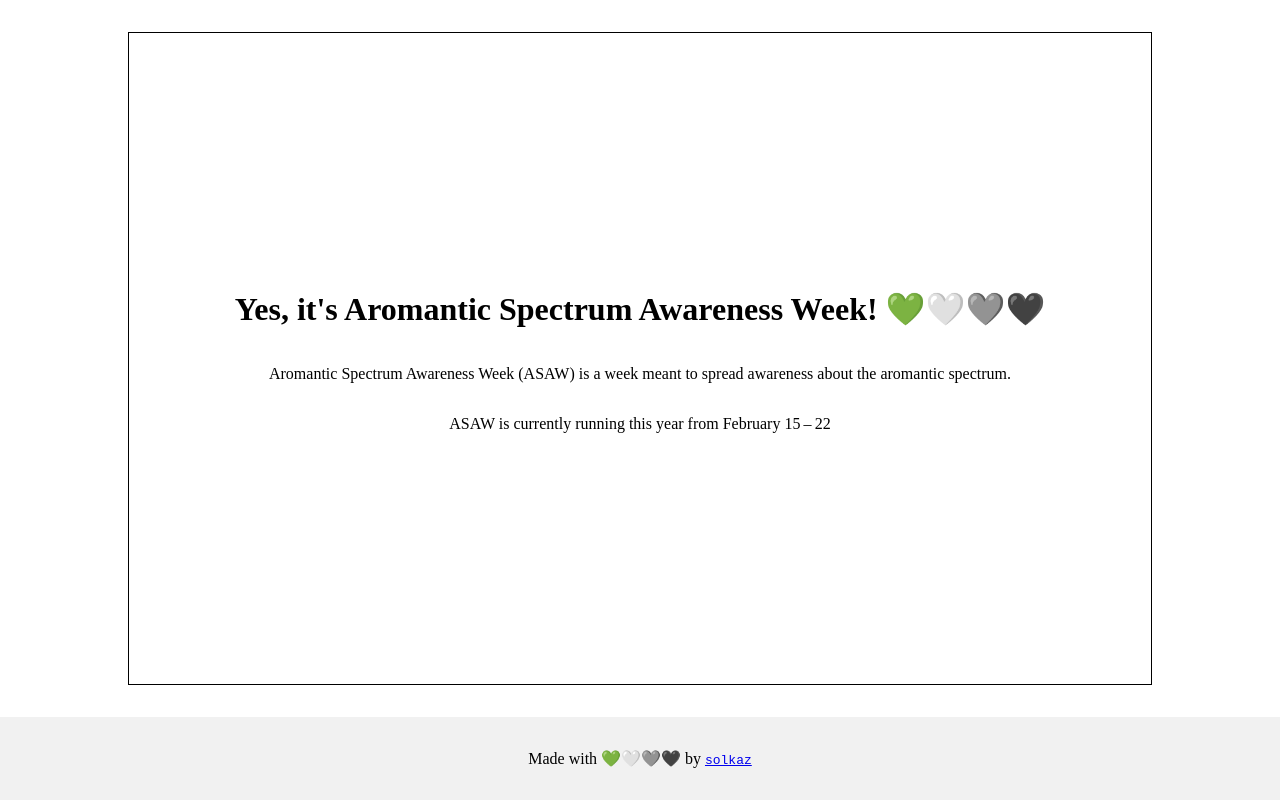
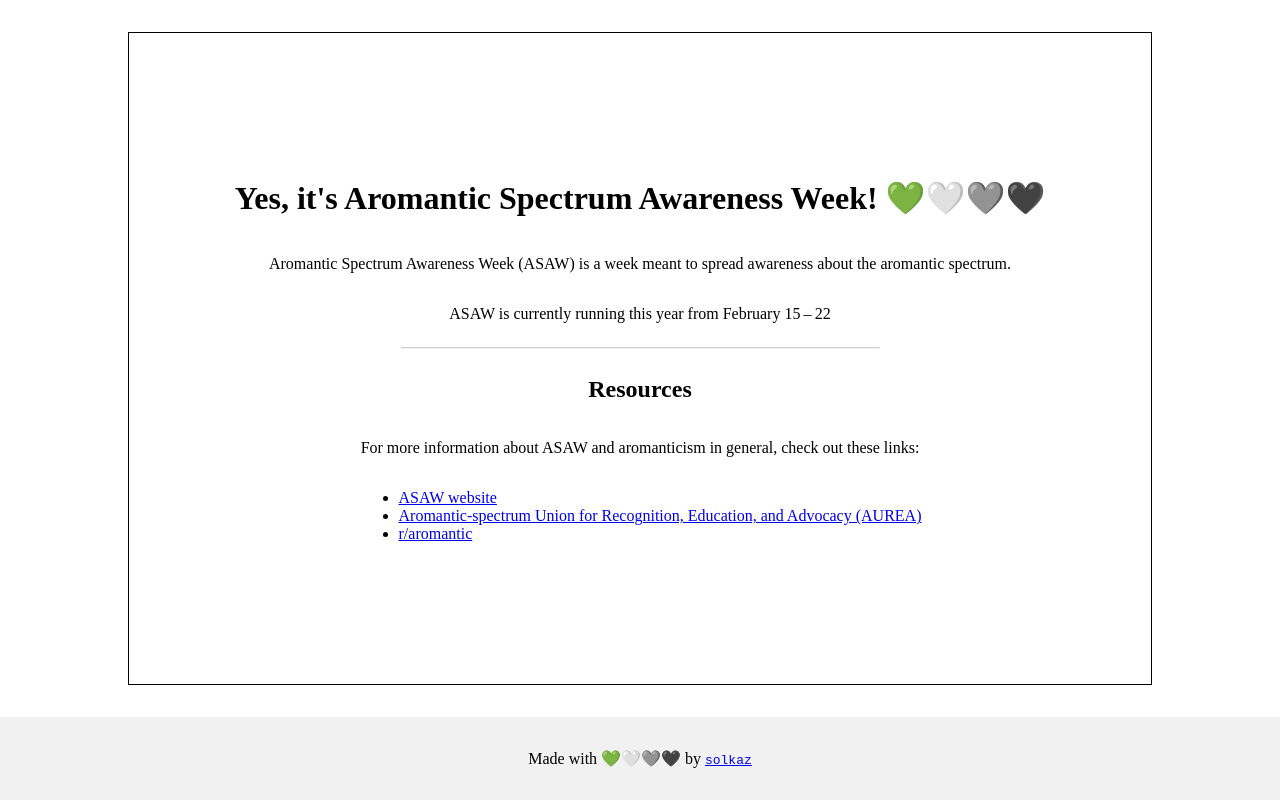
Before and after one commit to solkaz/is-it-aromantic-spectrum-awareness-week, a SvelteKit app: page / in a window 1280 px wide. Built offline with nearby package versions, Linux system fonts and the light colour scheme.

Commit message:
Add resource links

```diff
--- a/src/routes/+page.svelte
+++ b/src/routes/+page.svelte
@@ -11,6 +11,21 @@
 		day: 'numeric'
 	});
 	const state = $state(getState(new Date()));
+
+	const resourceLinks = [
+		{
+			label: 'ASAW website',
+			href: 'https://www.arospecweek.org/'
+		},
+		{
+			label: 'Aromantic-spectrum Union for Recognition, Education, and Advocacy (AUREA)',
+			href: 'https://www.aromanticism.org/'
+		},
+		{
+			label: 'r/aromantic',
+			href: 'https://www.reddit.com/r/aromantic'
+		}
+	];
 </script>
 
 <main id="main-content">
@@ -33,12 +48,28 @@
 			from {dateFormatWithYear.formatRange(...getAsawDateRange(state.currentYear + 1))}
 		</p>
 	{/if}
+
+	<hr />
+
+	<h2>Resources</h2>
+	<p>For more information about ASAW and aromanticism in general, check out these links:</p>
+	<ul>
+		{#each resourceLinks as link (link.href)}
+			<li>
+				<a href={link.href} rel="external noopener" target="_blank">
+					{link.label}
+				</a>
+			</li>
+		{/each}
+	</ul>
 </main>
 
 <footer>
 	<p>
 		Made with 💚🤍🩶🖤 by
-		<a href="https://github.com/solkaz" rel="_noopener" target="_blank" class="monospace">solkaz</a>
+		<a href="https://github.com/solkaz" rel="external _noopener" target="_blank" class="monospace"
+			>solkaz</a
+		>
 	</p>
 </footer>
 
@@ -64,6 +95,7 @@
 		max-height: 800px;
 		width: 80%;
 		margin: 2rem auto;
+		padding: 2rem;
 		display: flex;
 		flex-flow: column nowrap;
 		align-items: center;
@@ -85,6 +117,11 @@
 		}
 	}
 
+	hr {
+		width: 50%;
+		opacity: 50%;
+	}
+
 	footer {
 		background-color: #f1f1f1;
 		padding: 1rem;
```
